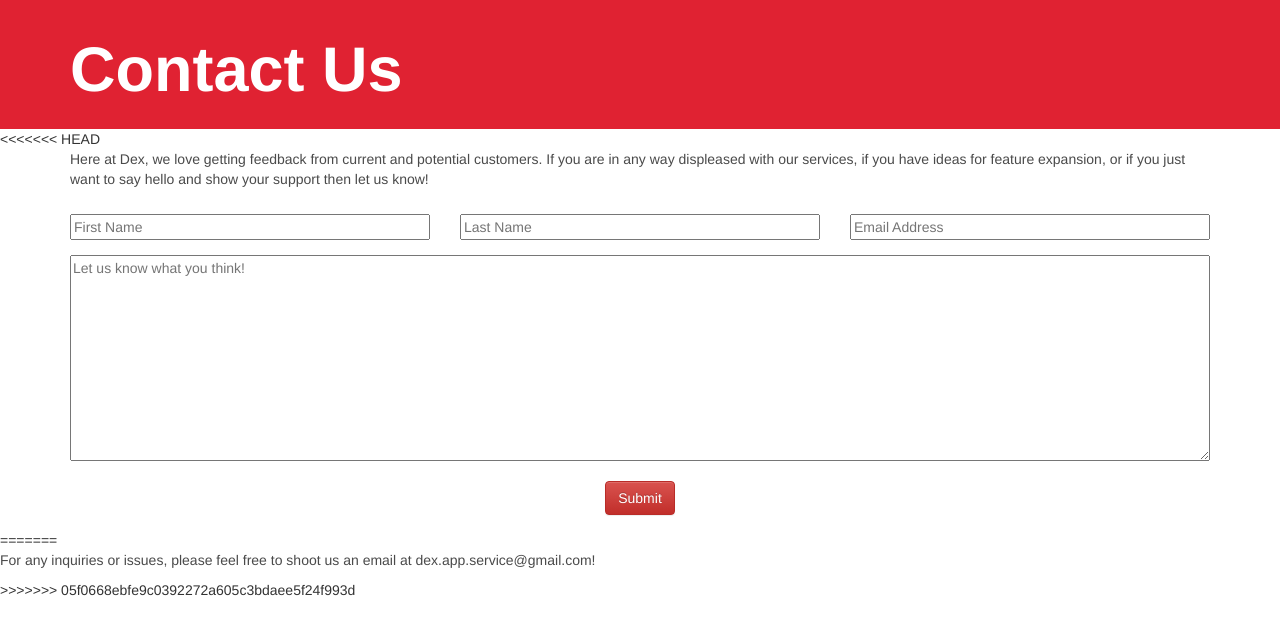
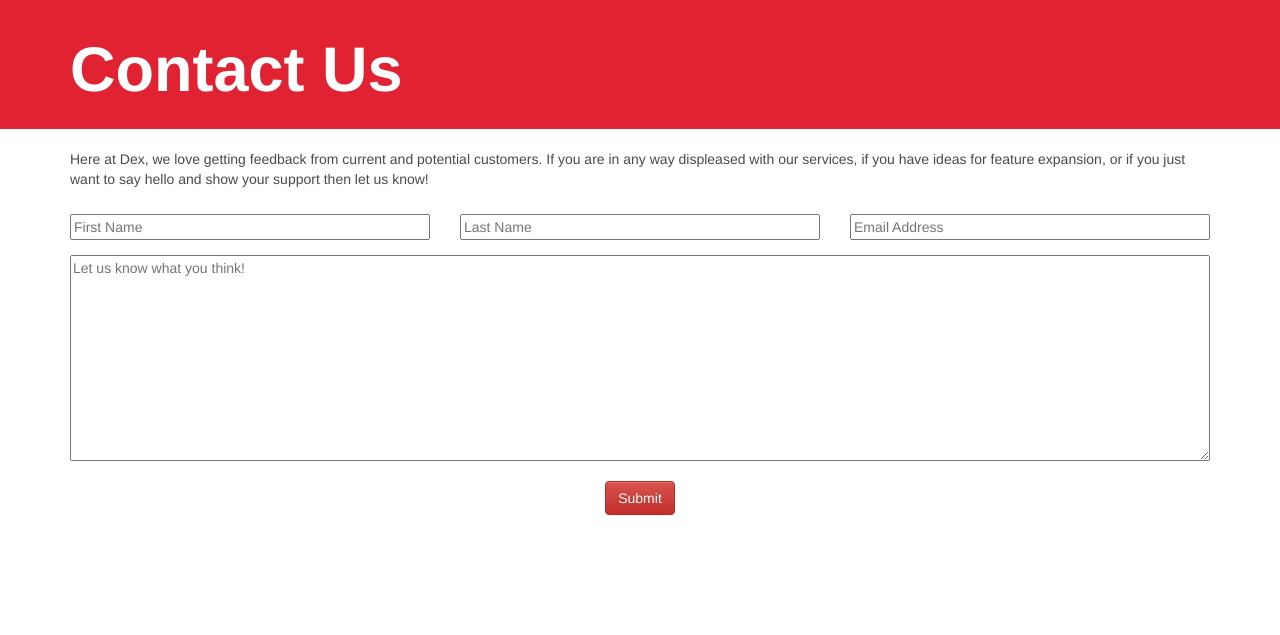
Before and after one commit to JackShort/dex, a Django app: page /contact/ in a window 1280 px wide. Shown: the part 51-686 px from the top of the page. Run offline with Django 3.2, Linux system fonts and the light colour scheme; some libraries are stand-ins or nearby versions.

Commit message:
fix merge conflict

```diff
--- a/landing/templates/contact.html
+++ b/landing/templates/contact.html
@@ -12,7 +12,6 @@
 			</div>
 		</div>
 	</div>
-<<<<<<< HEAD
 <br>
 	<div class="container">
 		<div class="row form-group">
@@ -50,9 +49,4 @@
 			</div>
 		<form>
 	</div>
-=======
-    <p>
-    	For any inquiries or issues, please feel free to shoot us an email at dex.app.service@gmail.com!
-    </p>
->>>>>>> 05f0668ebfe9c0392272a605c3bdaee5f24f993d
 {% endblock %}
```
